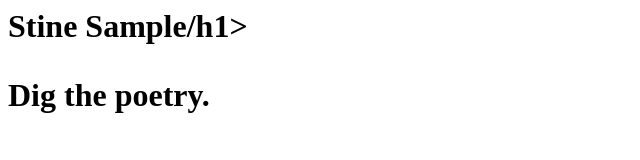
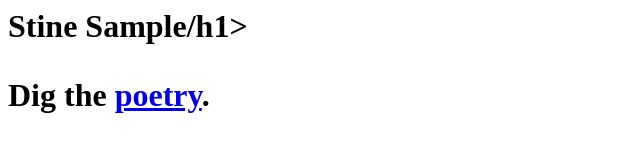
Before and after one commit to cstineyb/sample, a plain HTML site: page index.html in a window 1280 px wide. Shown: the whole page, without its empty margins (0-640 px from the left). Drawn offline with Linux system fonts and the light colour scheme.

Commit message:
version-3
add link

```diff
--- a/index.html
+++ b/index.html
@@ -5,7 +5,7 @@
 </head>
 <body>
 	<h1>Stine Sample/h1>
-		<p>Dig the poetry.</p>
+		<p>Dig the <a href="http://spoku.blogspot.com">poetry</a>.</p>
 
 </body>
 </html>
```
